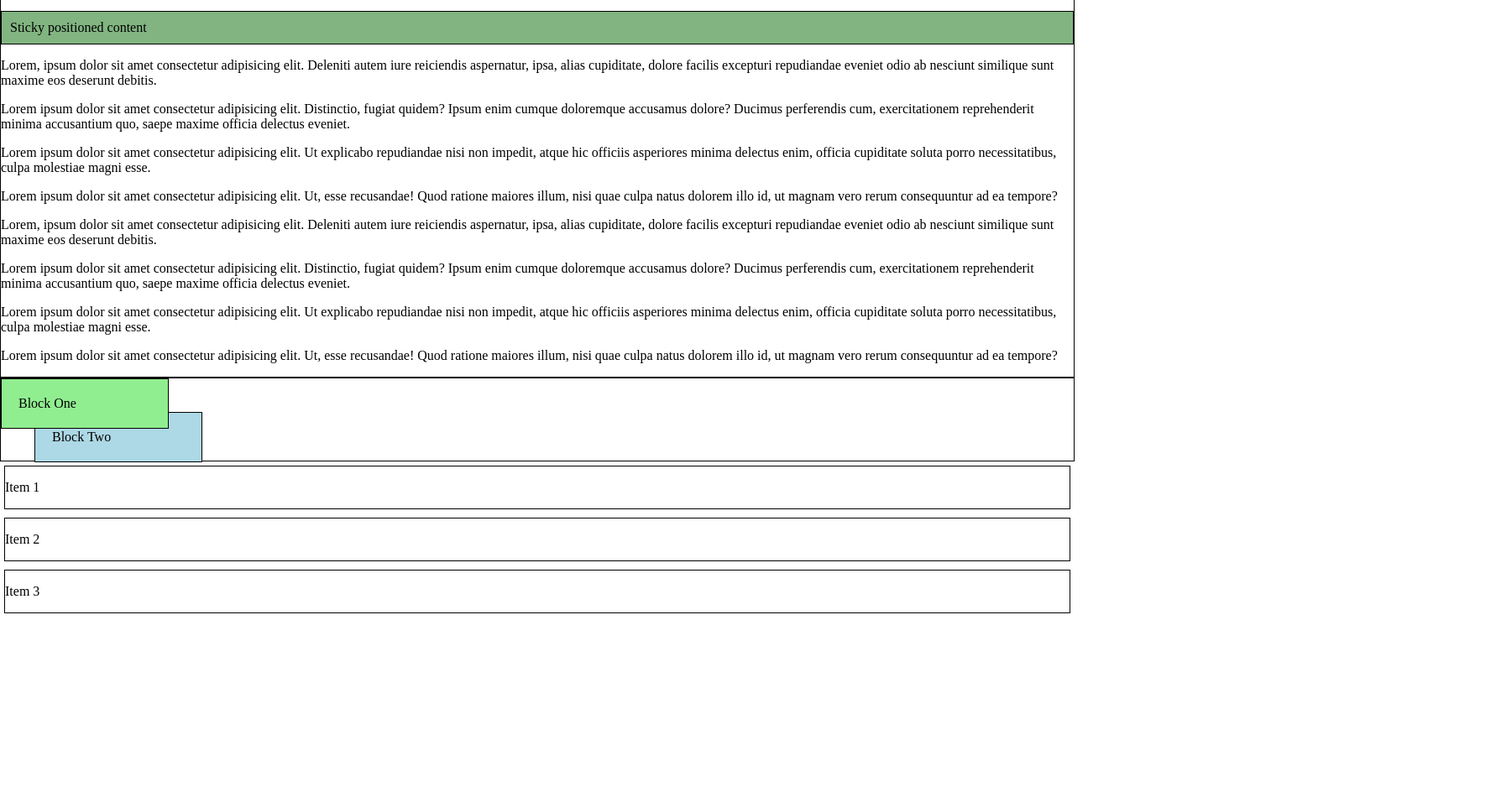
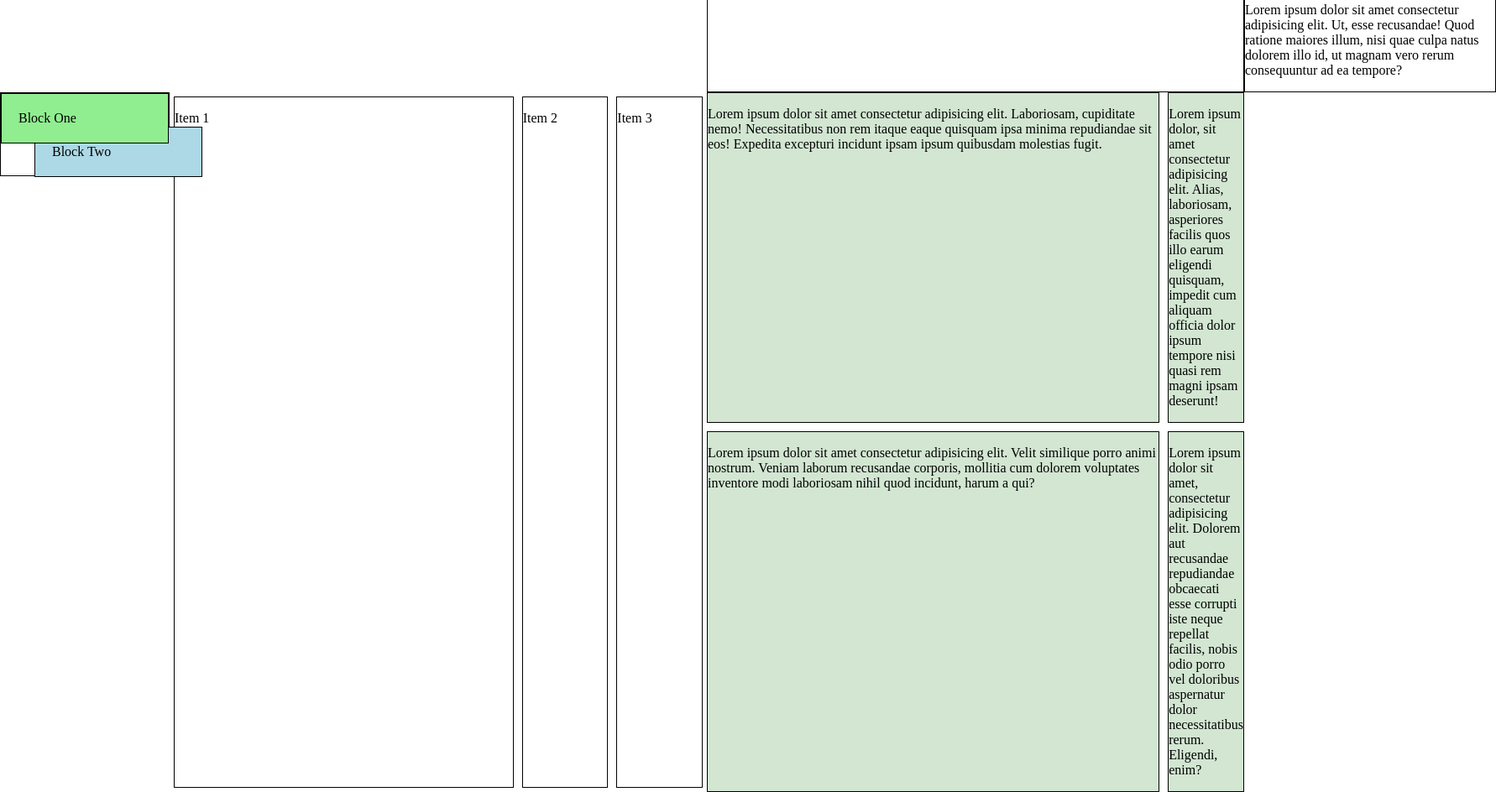
Before and after one commit to kristinehauge/sandbox, a plain HTML site: page index.html in a window 1280 px wide. Shown: the part 1830-2774 px from the top of the page at 84% size, 1782 px wide, since content can reach past the window. Before the commit the page ends 2566 px from the top, so only its background shows below. Drawn offline with Linux system fonts and the light colour scheme.

Commit message:
learning grid - module 3.3

```diff
--- a/index.html
+++ b/index.html
@@ -159,9 +159,43 @@
     </div>
     <!--module 3.2-->
     <section class="container-6">
-      <div class="item"><p>Item 1</p></div>
+      <div class="item wider-item"><p>Item 1</p></div>
       <div class="item"><p>Item 2</p></div>
       <div class="item"><p>Item 3</p></div>
     </section>
+    <section class="learning-grid">
+      <div>
+        <p>
+          Lorem ipsum dolor sit amet consectetur adipisicing elit. Laboriosam,
+          cupiditate nemo! Necessitatibus non rem itaque eaque quisquam ipsa
+          minima repudiandae sit eos! Expedita excepturi incidunt ipsam ipsum
+          quibusdam molestias fugit.
+        </p>
+      </div>
+      <div>
+        <p>
+          Lorem ipsum dolor, sit amet consectetur adipisicing elit. Alias,
+          laboriosam, asperiores facilis quos illo earum eligendi quisquam,
+          impedit cum aliquam officia dolor ipsum tempore nisi quasi rem magni
+          ipsam deserunt!
+        </p>
+      </div>
+      <div>
+        <p>
+          Lorem ipsum dolor sit amet consectetur adipisicing elit. Velit
+          similique porro animi nostrum. Veniam laborum recusandae corporis,
+          mollitia cum dolorem voluptates inventore modi laboriosam nihil quod
+          incidunt, harum a qui?
+        </p>
+      </div>
+      <div>
+        <p>
+          Lorem ipsum dolor sit amet, consectetur adipisicing elit. Dolorem aut
+          recusandae repudiandae obcaecati esse corrupti iste neque repellat
+          facilis, nobis odio porro vel doloribus aspernatur dolor
+          necessitatibus rerum. Eligendi, enim?
+        </p>
+      </div>
+    </section>
   </body>
 </html>
--- a/styles.css
+++ b/styles.css
@@ -10,10 +10,33 @@ html, body {
 }
 
 header {
+    grid-area: myheader;
     background-image: url("images/leafs.jpg");
     min-height: 400px;
     background-repeat: no-repeat;
     Background-size: cover;
+}
+
+nav {
+    grid-area: mynav;
+    background: rgb(213, 230, 213);
+}
+
+main {
+    grid-area: mymain;
+    background: lightgrey;
+}
+
+footer {
+    grid-area: myfooter;
+    background: lightyellow;
+}
+
+body {
+    display: grid;
+    grid-template-areas: "myheader mynav mymain myfooter";
+    grid-template-rows: 7;
+    grid-template-columns: 1;
 }
 
 h1 {
@@ -166,10 +189,36 @@ div {
 
 .container-6 {
     display: flex;
-    flex-direction: column;
 }
 
 .item {
     margin: 5px;
     flex: 1;
 }
+
+.wider-item {
+    flex: 4;
+}
+
+.learning-grid {
+    display: grid;
+    grid-template-columns: auto 1fr;
+    grid-template-rows: 1fr auto;
+    grid-gap: 10px;
+    min-height: 400px;
+}
+
+.learning-grid div {
+    background: rgb(210, 230, 210);
+}
+
+.item1 {
+    grid-column: 1/3;
+    grid-row: 1/2;
+}
+
+@media (max-width: 600px) {
+  .learning-grid {
+    grid-template-columns: 1fr;
+  }
+}
```
Also changed, not shown: learning-grid.html (added, +28 -0 lines).
